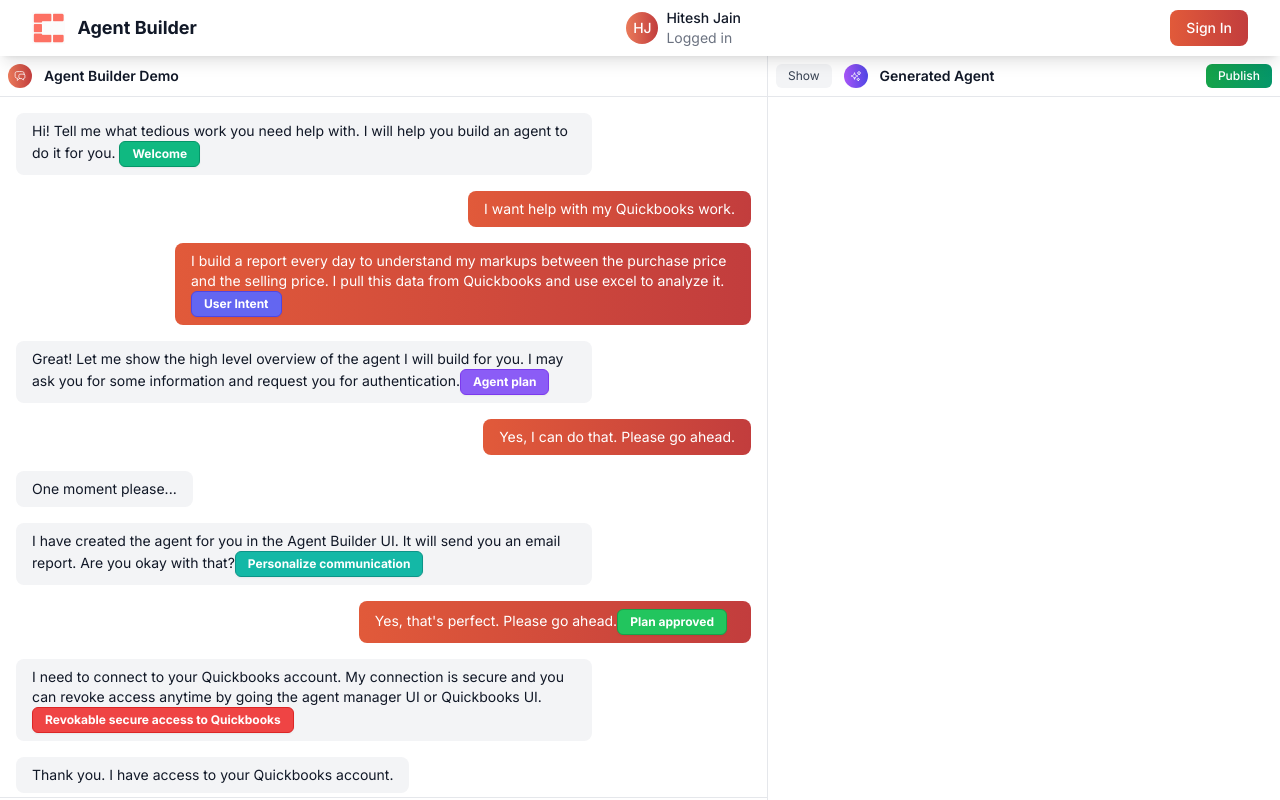
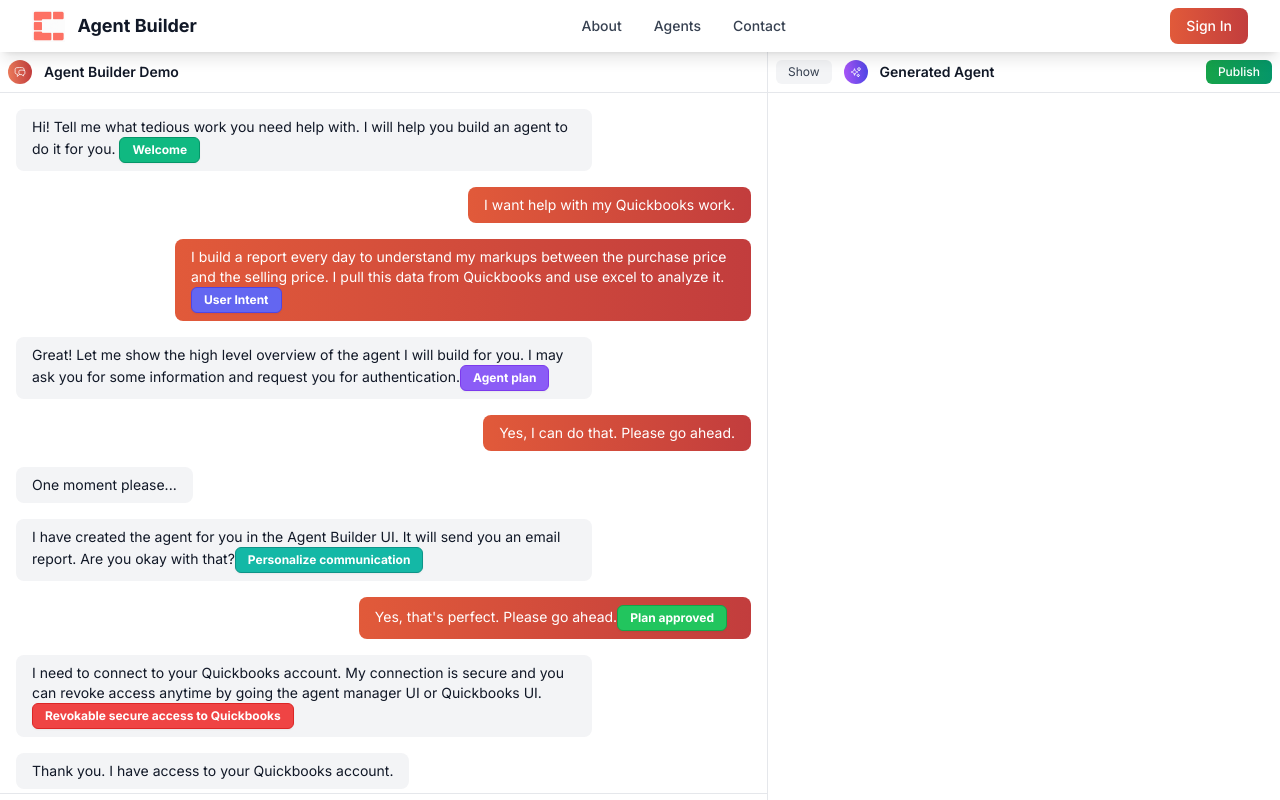
Before and after one commit to hiteshjain118/coral_bricks_web, a React (Create React App) app: page /demo in a window 1280 px wide. Shown: the top 800 px of the page. Built offline with nearby package versions, Linux system fonts and the light colour scheme.

Commit message:
Remove fake logged-in UI and blue box from agent messages - Remove hardcoded 'Hitesh Jain Logged in' from navbar - Remove blue 'Response Details' box from agent messages - Update demo page welcome message to be more neutral - Clean up authentication logic in navbar

```diff
--- a/src/components/Navbar.tsx
+++ b/src/components/Navbar.tsx
@@ -15,7 +15,6 @@
   ];
 
   const isActive = (path: string) => location.pathname === path;
-  const isAuthenticatedPage = location.pathname === '/demo';
   const isCreatePage = location.pathname === '/demo';
 
   return (
@@ -34,8 +33,7 @@
             </span>
           </Link>
 
-          {/* Desktop Navigation - Only on non-authenticated pages */}
-          {!isAuthenticatedPage && (
+          {/* Desktop Navigation */}
           <div className="hidden md:flex items-center space-x-8">
             {navigation.map((item) => (
               <Link
@@ -51,22 +49,8 @@
               </Link>
             ))}
           </div>
-          )}
 
-          {/* User Profile - Only on authenticated pages */}
-          {isAuthenticatedPage && (
-            <div className="hidden md:flex items-center space-x-3">
-              <div className="flex items-center space-x-2">
-                <div className="w-8 h-8 bg-gradient-to-r from-coral-500 to-brick-600 rounded-full flex items-center justify-center">
-                  <span className="text-white text-sm font-medium">HJ</span>
-                </div>
-                <div className="text-sm">
-                  <p className="font-medium text-gray-900">Hitesh Jain</p>
-                  <p className="text-gray-500">Logged in</p>
-                </div>
-              </div>
-            </div>
-          )}
+
 
           {/* Authentication UI */}
           <div className="hidden md:flex items-center space-x-4">
--- a/src/pages/Create.tsx
+++ b/src/pages/Create.tsx
@@ -359,14 +359,7 @@
                       ) : (
                         message.text
                       )}
-                      {message.metadata && message.sender === 'ai' && (
-                        <div className="mt-2 p-2 bg-blue-50 rounded border border-blue-200 text-xs">
-                          <div className="font-semibold text-blue-800 mb-1">Response Details:</div>
-                          <pre className="text-blue-700 whitespace-pre-wrap overflow-x-auto">
-                            {JSON.stringify(message.metadata, null, 2)}
-                          </pre>
-                        </div>
-                      )}
+
                     </div>
                   </div>
                 </motion.div>
--- a/src/pages/Demo.tsx
+++ b/src/pages/Demo.tsx
@@ -48,7 +48,7 @@
         setMessages([
           {
             id: '1',
-            text: "Hi! I'm your AI agent builder. Tell me what kind of agent you'd like to create and I'll help you build it step by step.",
+            text: "Welcome to the Agent Builder Demo! This is a demonstration of our AI agent creation system. Try typing a message to see how it works.",
             sender: 'ai',
             timestamp: new Date()
           }
```
